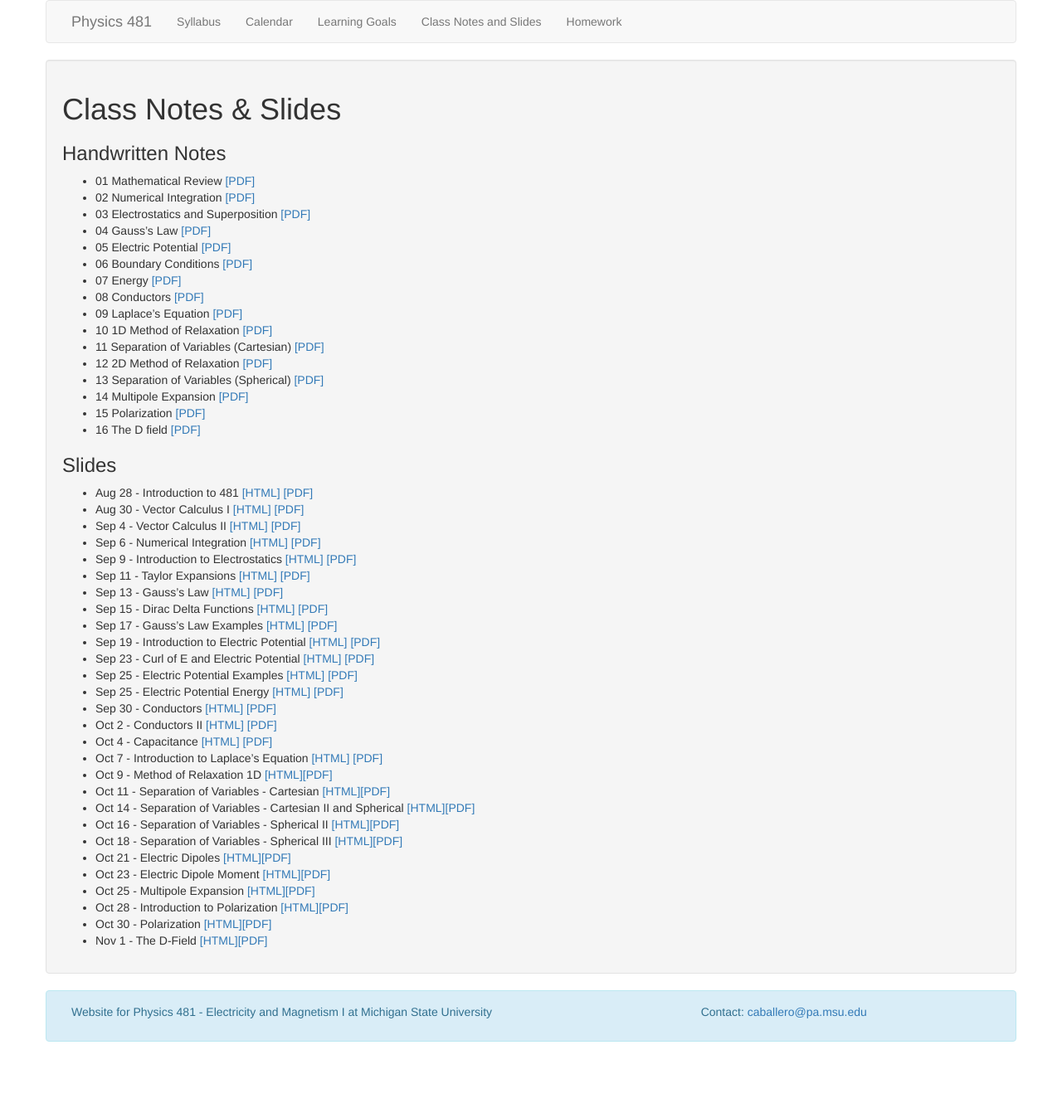
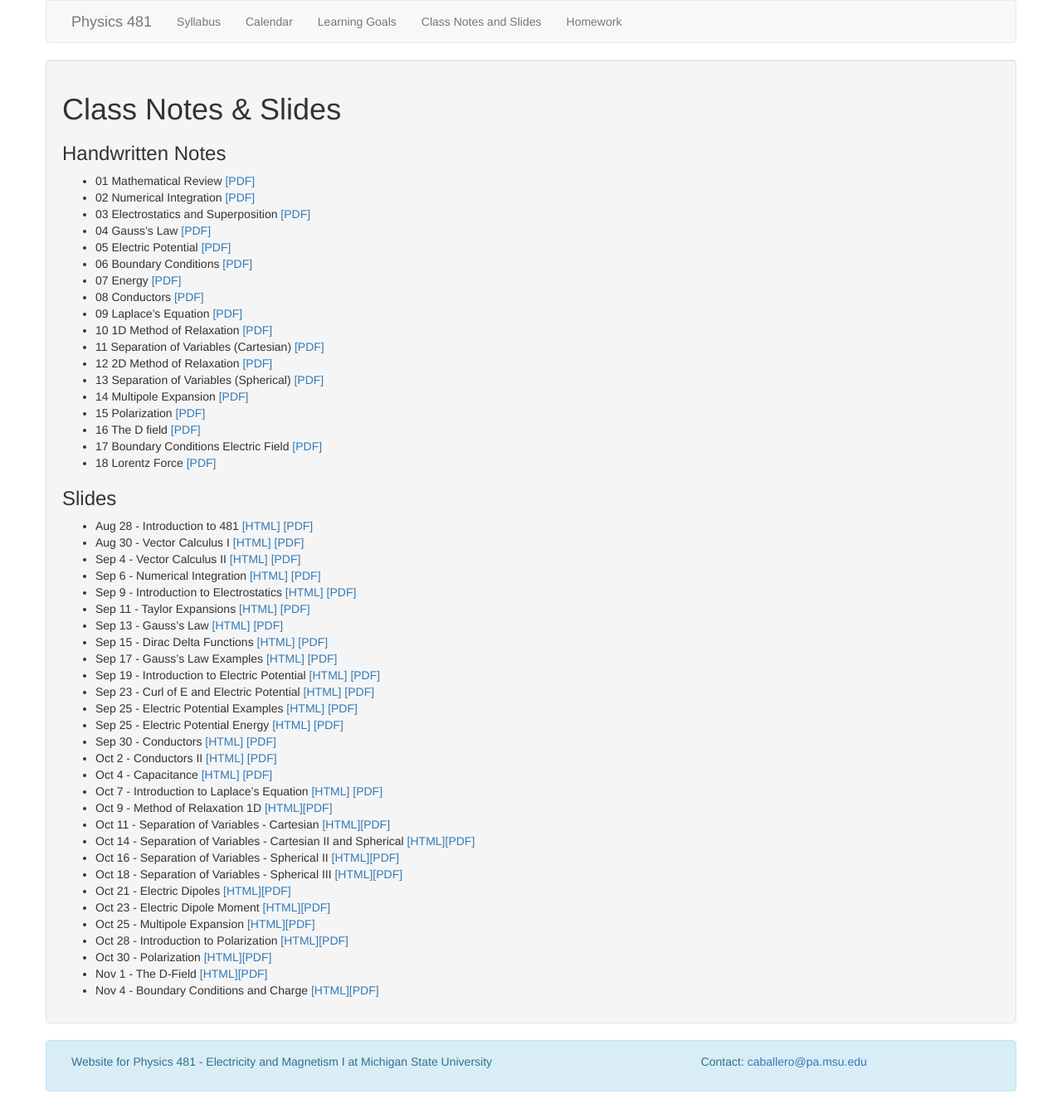
Before and after one commit to dannycab/phy481msu_f2019, a Jekyll site: the page built from notes/list_of_notes.md, in a window 1280 px wide. Shown: the whole page at 83% size. Built offline with Jekyll 4.4.1, drawn with Linux system fonts in a browser that asks for light colours; before the commit the page ends 1276 px from its top, so only the background shows below that.

Commit message:
updated with today's slides

```diff
--- a/notes/list_of_notes.md
+++ b/notes/list_of_notes.md
@@ -22,6 +22,8 @@ permalink: notes/index.html
 - 14 Multipole Expansion [[PDF]](./handwritten/14_Multipole_Expansion.pdf)
 - 15 Polarization [[PDF]](./handwritten/15_Polarization.pdf)
 - 16 The D field [[PDF]](./handwritten/16_D_Field.pdf)
+- 17 Boundary Conditions Electric Field [[PDF]](./handwritten/17_Boundary_Conditions_Electric_Field.pdf)
+- 18 Lorentz Force [[PDF]](./handwritten/18_Lorentz_Force.pdf)
 
 ### Slides
 
@@ -53,3 +55,4 @@ permalink: notes/index.html
 - Oct 28 - Introduction to Polarization [[HTML]](./26-slides.html)[[PDF]](./26-slides.pdf)
 - Oct 30 - Polarization [[HTML]](./27-slides.html)[[PDF]](./27-slides.pdf)
 - Nov 1 - The D-Field [[HTML]](./28-slides.html)[[PDF]](./28-slides.pdf)
+- Nov 4 - Boundary Conditions and Charge [[HTML]](./29-slides.html)[[PDF]](./29-slides.pdf)
```
Also changed, not shown: notes/28-slides.md (+0 -20 lines), notes/29-slides.md (+42 -0 lines), 8 other files.
